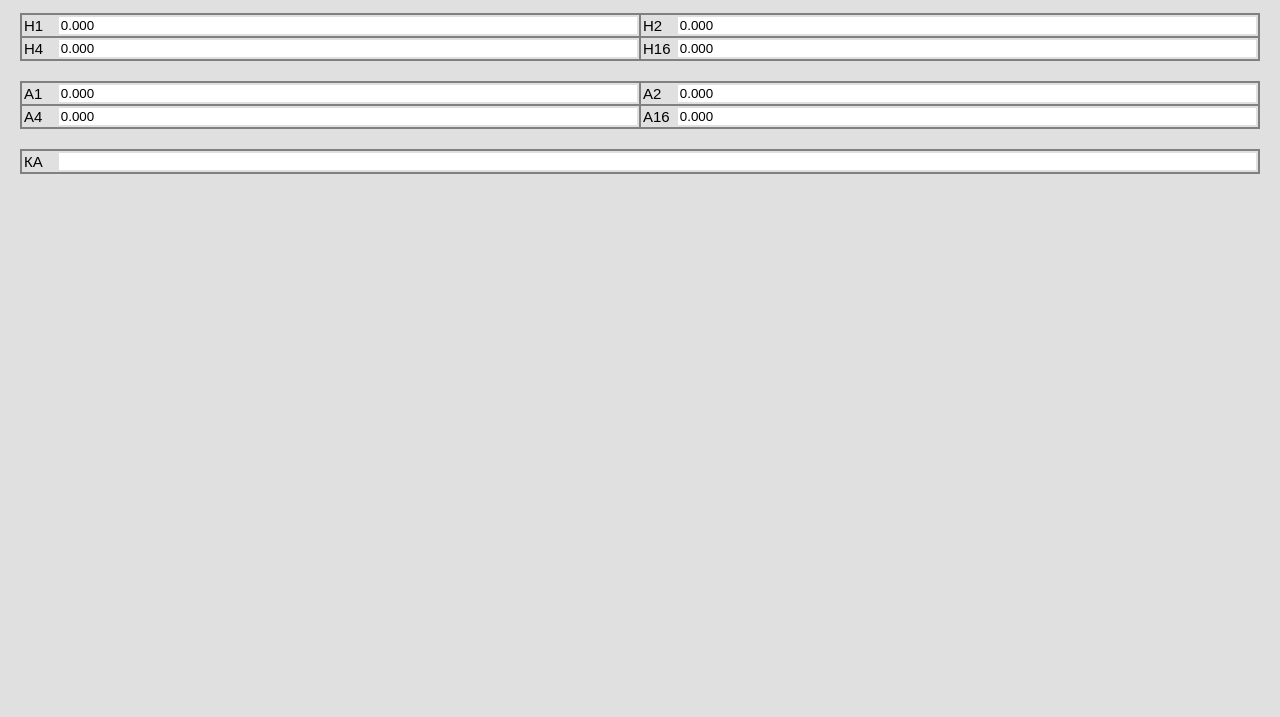
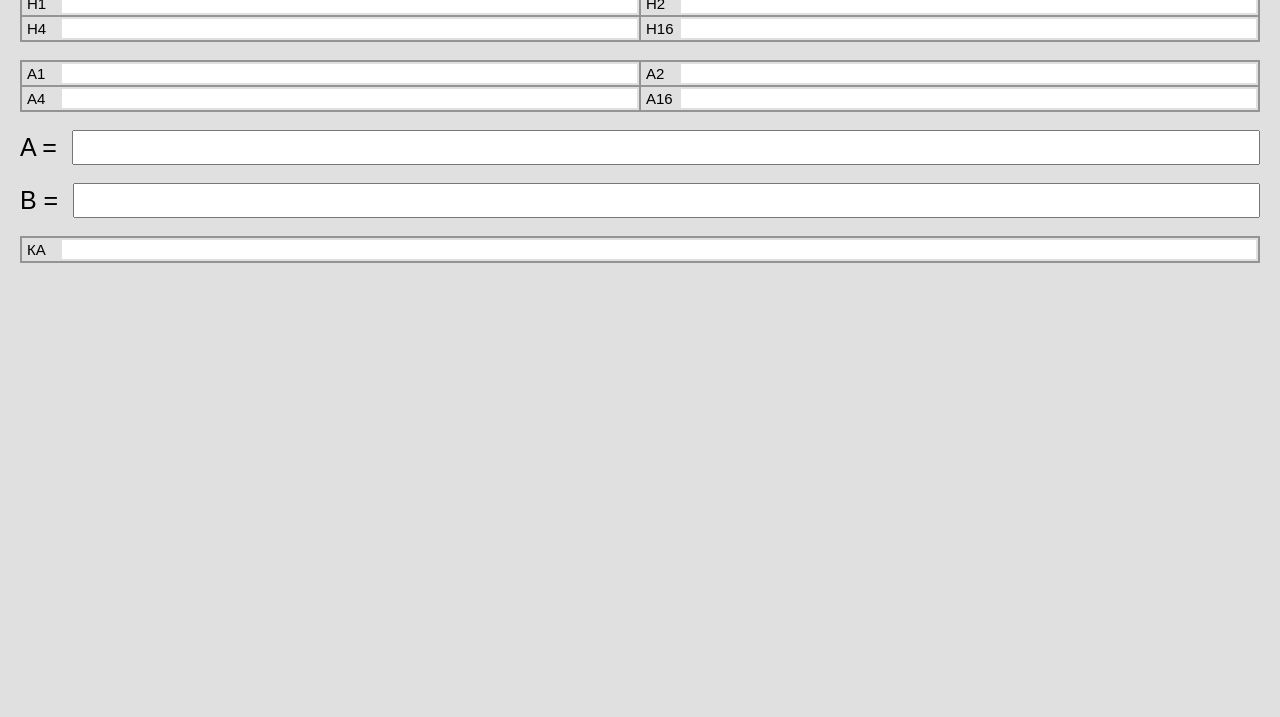
Before and after one commit to Alex-1701/lab_calc, a website: page index.html in a window 1280 px wide. Shown: the part 83-800 px from the top of the page. Drawn offline with Linux system fonts and the light colour scheme.

Commit message:
Add new field. Fix css

```diff
--- a/index.html
+++ b/index.html
@@ -29,25 +29,26 @@
           background: #e0e0e0;
           display: flex;
           flex-direction: column;
-          row-gap: 20px;
+          row-gap: 18px;
           padding: 20px;
       }
 
-      #input_param {
+      .input_param {
           display: flex;
-          column-gap: 15px;
       }
 
-      #param_name {
-          font-size: 35px;
+      .param_name {
+          font-size: 25px;
           margin-top: auto;
           margin-bottom: auto;
+          display: block;
+          margin-right: 15px;
+          min-width: fit-content;
       }
 
-      #input_x {
-          font-size: 35px;
-          width: calc(100% - 80px);
-          height: 50px;
+      .input_field {
+          font-size: 25px;
+          width: 100%;
       }
 
       .name_and_result {
@@ -56,20 +57,24 @@
       }
 
       .name {
-          width: 35px;
+          font-size: 15px;
           margin-top: auto;
           margin-bottom: auto;
+          display: block;
+          min-width: 35px;
+          margin-left: 3px;
       }
 
       .result {
+          font-size: 15px;
           background: white;
-          width: calc(100% - 35px);
+          width: 100%;
           color: black;
           border: none;
       }
 
       table {
-          background: gray;
+          background: #949494;
       }
 
       td {
@@ -82,9 +87,9 @@
 <body>
 
   <div id="content">
-    <div id="input_param">
-      <div id="param_name">X =</div>
-      <input type="number" id="input_x" value="">
+    <div class="input_param">
+      <div class="param_name">X =</div>
+      <input type="number" id="input_x" class="input_field" value="">
     </div>
 
     <table>
@@ -150,12 +155,23 @@
       </tr>
     </table>
 
+
+    <div class="input_param">
+      <div class="param_name">A =</div>
+      <input type="number" id="input_a" class="input_field" value="">
+    </div>
+
+    <div class="input_param">
+      <div class="param_name">B =</div>
+      <input type="number" id="input_b" class="input_field" value="">
+    </div>
+
     <table>
       <tr>
         <td>
           <div class="name_and_result">
             <div class="name">КА</div>
-            <div class="result" id="KA_result"></div>
+            <input type="number" disabled class="result" id="KA_result"/>
           </div>
         </td>
       </tr>
@@ -164,7 +180,7 @@
 </body>
 <script>
 
-  const calculate = () => {
+  const calculate_N = () => {
     const x = document.getElementById("input_x").value;
 
     document.getElementById("n16_result").value = (x * 16 * 0.031).toFixed(3);
@@ -178,9 +194,21 @@
     document.getElementById("a1_result").value = (x * 1 / 3).toFixed(3);
   }
 
-  document.getElementById("input_x").addEventListener("input", calculate)
+  document.getElementById("input_x").addEventListener("input", calculate_N)
 
-  calculate();
+  const calculate_KA = () => {
+    const a = document.getElementById("input_a").value;
+    const b = document.getElementById("input_b").value;
+
+    if (a && b) {
+      document.getElementById("KA_result").value = ((a - b) / b).toFixed(3);
+    } else {
+      document.getElementById("KA_result").value = "";
+    }
+  }
+
+  document.getElementById("input_a").addEventListener("input", calculate_KA)
+  document.getElementById("input_b").addEventListener("input", calculate_KA)
 
 </script>
 </html>
```
